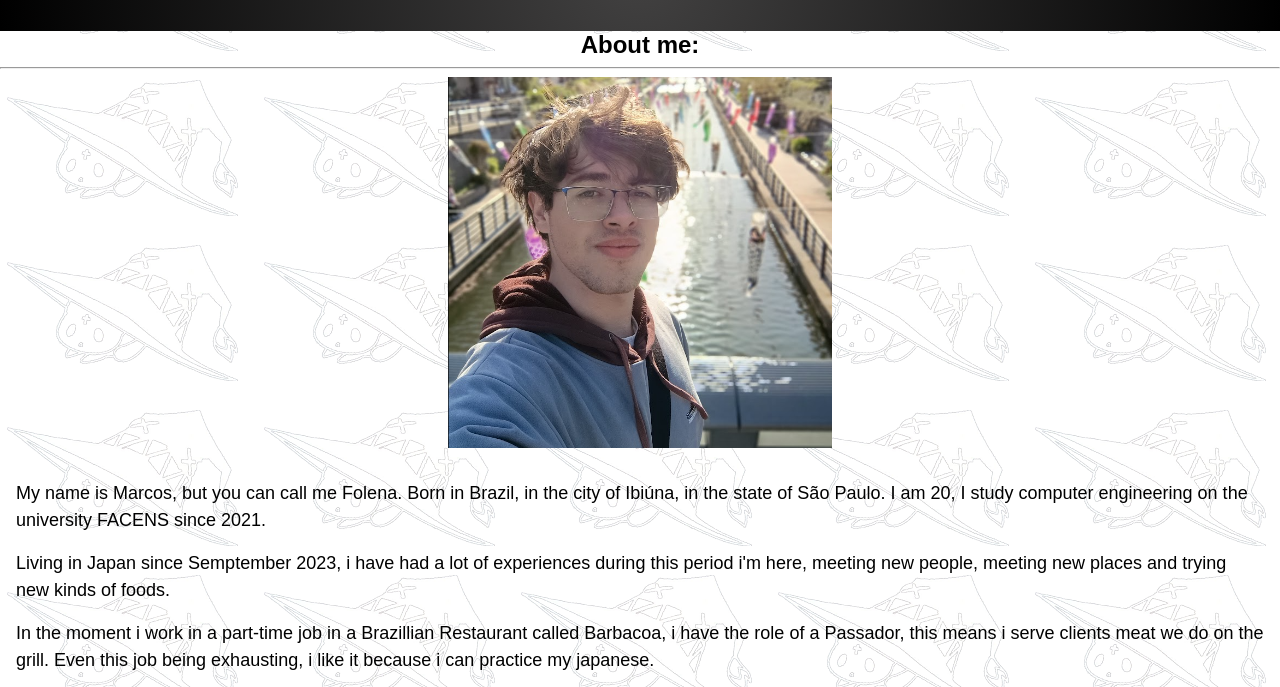
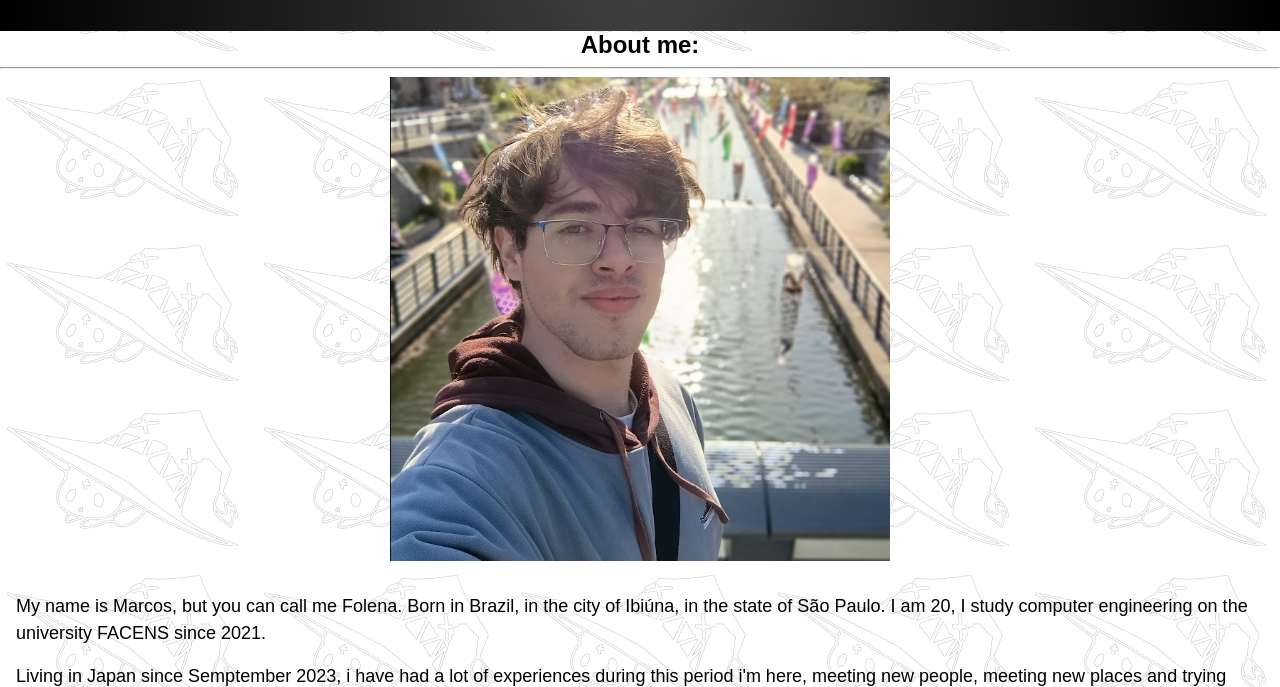
Before and after one commit to FolenaSIT/FolenaSIT.github.io, a plain HTML site: page index.html in a window 1280 px wide. Shown: the part 96-783 px from the top of the page. Drawn offline with Linux system fonts and the light colour scheme; a script that the page names is missing.

Commit message:
Add files via upload

```diff
--- a/index.html
+++ b/index.html
@@ -27,7 +27,7 @@
     <h2 style="text-align: center; font-family: Arial, Helvetica, sans-serif;">About me:</h2>
     <hr>
     <div class="Marcos">
-        <img src="src/img/Marcos.png" alt="me" style="width: 30%;">
+        <img src="src/img/Marcos.png" alt="me" style="width: 500px;">
             <div class="about">
                 <p>My name is Marcos, but you can call me Folena. Born in Brazil, in the city of Ibiúna, in the state of São Paulo. I am 20, I study computer engineering on the university FACENS since 2021. </p>
                 <p>Living in Japan since Semptember 2023, i have had a lot of experiences during this period i'm here, meeting new people, meeting new places and trying new kinds of foods.</p>
```
